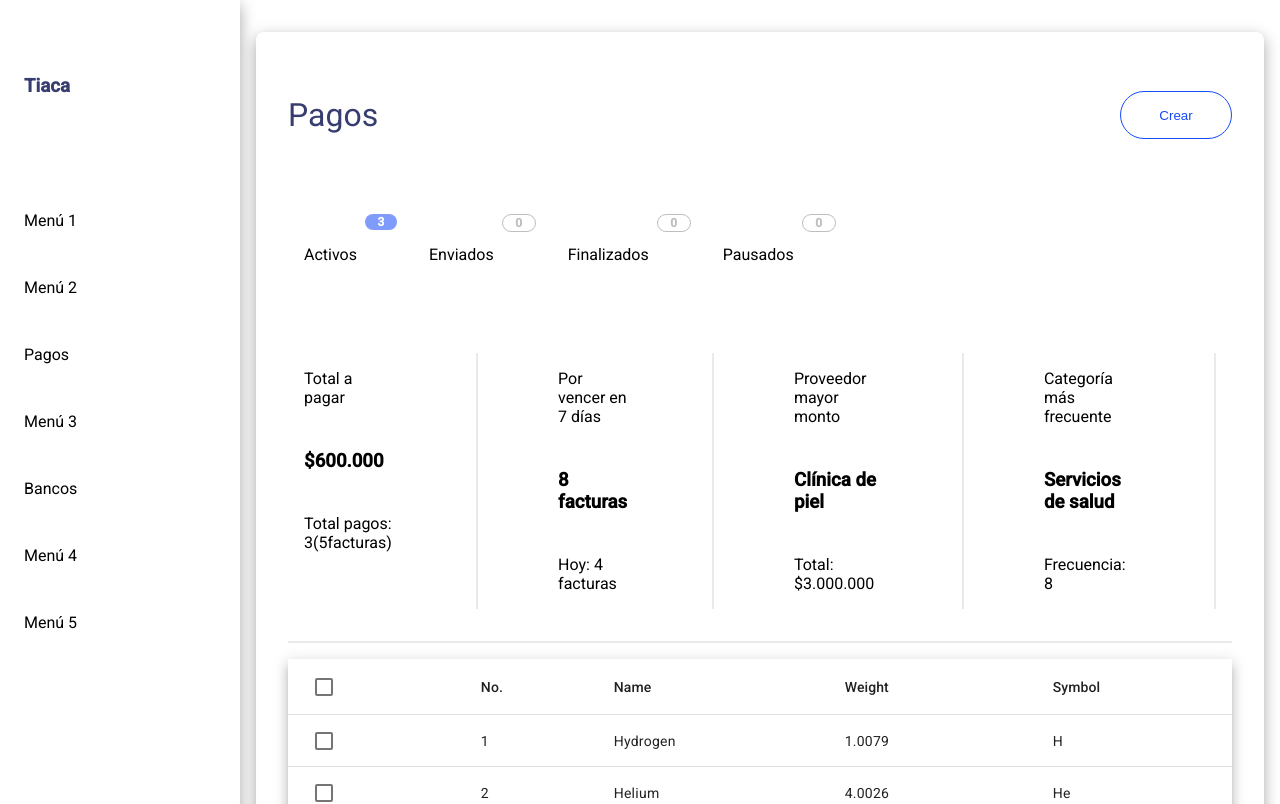
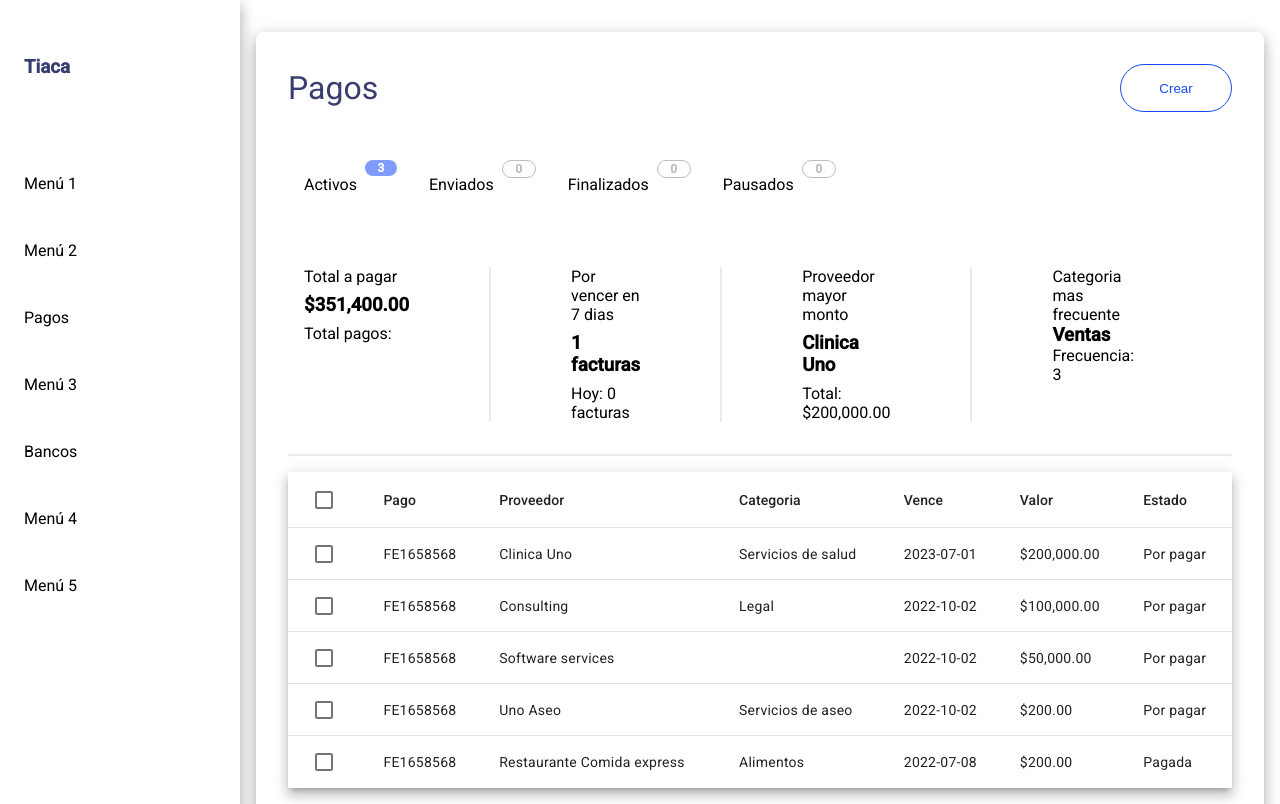
Before and after one commit to elicap88/front3, an Angular app: page /home/payments in a window 1280 px wide. Shown: the top 804 px of the page. Built offline with nearby package versions, Linux system fonts and the light colour scheme.

Commit message:
Payments

```diff
--- a/src/app/app.module.ts
+++ b/src/app/app.module.ts
@@ -16,6 +16,7 @@ import { SidebarComponent } from './components/sidebar/sidebar.component';
 import { PaymentsComponent } from './components/payments/payments.component';
 import { MatCheckboxModule } from '@angular/material/checkbox';
 import { MatTableModule } from '@angular/material/table';
+import { MatPaginatorModule } from '@angular/material/paginator';
 
 @NgModule({
   declarations: [
@@ -37,6 +38,7 @@ import { MatTableModule } from '@angular/material/table';
     HttpClientModule,
     MatCheckboxModule,
     MatTableModule,
+    MatPaginatorModule,
   ],
   providers: [],
   bootstrap: [AppComponent],
--- a/src/app/components/payments/interfaces/payment.ts
+++ b/src/app/components/payments/interfaces/payment.ts
@@ -5,6 +5,4 @@ export interface PaymentOptions {
 
 export interface PaymentInfo {
   label: string;
-  info: string;
-  total: string;
 }
--- a/src/app/components/payments/payments.component.css
+++ b/src/app/components/payments/payments.component.css
@@ -112,6 +112,10 @@
         flex-flow: column;
       }
     }
+
+    .payment-body {
+      padding-right: 5rem;
+    }
   }
 
   & .divider {
--- a/src/app/components/payments/payments.component.html
+++ b/src/app/components/payments/payments.component.html
@@ -18,13 +18,35 @@
     </ul>
   </nav>
   <section class="paymentInformation">
-    <div class="paymentBody" *ngFor="let info of payInfo">
+    <div class="paymentBody">
       <div class="paymentContainer">
-        <p>{{ info.label }}</p>
-        <h1>{{ info.info }}</h1>
-        <p>{{ info.total }}</p>
+        <p>Total a pagar</p>
+        <h1>{{ totalAmount | currency }}</h1>
+        <p>Total pagos:</p>
       </div>
-      <span class="verticalLine"></span>
+    </div>
+    <div class="paymentBody">
+      <div class="paymentContainer">
+        <p>Por vencer en 7 dias</p>
+        <h1>{{ expireSeven }} facturas</h1>
+        <p>Hoy: {{ toExpireT }} facturas</p>
+      </div>
+    </div>
+    <div class="paymentBody">
+      <div class="paymentContainer">
+        <p>Proveedor mayor monto</p>
+        <h1>{{ supplierHigher }}</h1>
+        <p>Total: {{ supplierHigherAmount | currency }}</p>
+      </div>
+    </div>
+    <div class="payment-body">
+      <div class="paymentContainer">
+        <p>Categoria mas frecuente</p>
+        <div *ngIf="category != undefined">
+          <h1>{{ category[0]?.category }}</h1>
+          <p>Frecuencia: {{ category[1] }}</p>
+        </div>
+      </div>
     </div>
   </section>
   <div class="divider"></div>
@@ -33,49 +55,56 @@
     <!-- Checkbox Column -->
     <ng-container matColumnDef="select">
       <th mat-header-cell *matHeaderCellDef>
-        <mat-checkbox>
-          <!--
-(change)="$event ? toggleAllRows() : null"
+        <mat-checkbox
+          (change)="$event ? toggleAllRows() : null"
           [checked]="selection.hasValue() && isAllSelected()"
           [indeterminate]="selection.hasValue() && !isAllSelected()"
           [aria-label]="checkboxLabel()"
-         -->
-        </mat-checkbox>
+        ></mat-checkbox>
       </th>
       <td mat-cell *matCellDef="let row">
-        <mat-checkbox>
-          <!--
+        <mat-checkbox
           (click)="$event.stopPropagation()"
           (change)="$event ? selection.toggle(row) : null"
           [checked]="selection.isSelected(row)"
           [aria-label]="checkboxLabel(row)"
-         -->
+        >
         </mat-checkbox>
       </td>
     </ng-container>
-
-    <!-- Position Column -->
-    <ng-container matColumnDef="position">
-      <th mat-header-cell *matHeaderCellDef>No.</th>
-      <td mat-cell *matCellDef="let element">{{ element.position }}</td>
+    <ng-container matColumnDef="payment">
+      <th mat-header-cell *matHeaderCellDef>Pago</th>
+      <td mat-cell *matCellDef="let element">{{ element.payment }}</td>
     </ng-container>
 
-    <!-- Name Column -->
-    <ng-container matColumnDef="name">
-      <th mat-header-cell *matHeaderCellDef>Name</th>
-      <td mat-cell *matCellDef="let element">{{ element.name }}</td>
+    <ng-container matColumnDef="supplier">
+      <th mat-header-cell *matHeaderCellDef>Proveedor</th>
+      <td mat-cell *matCellDef="let element">{{ element.supplier }}</td>
     </ng-container>
 
-    <!-- Weight Column -->
-    <ng-container matColumnDef="weight">
-      <th mat-header-cell *matHeaderCellDef>Weight</th>
-      <td mat-cell *matCellDef="let element">{{ element.weight }}</td>
+    <ng-container matColumnDef="category">
+      <th mat-header-cell *matHeaderCellDef>Categoria</th>
+      <td mat-cell *matCellDef="let element">{{ element.category }}</td>
     </ng-container>
 
-    <!-- Symbol Column -->
-    <ng-container matColumnDef="symbol">
-      <th mat-header-cell *matHeaderCellDef>Symbol</th>
-      <td mat-cell *matCellDef="let element">{{ element.symbol }}</td>
+    <ng-container matColumnDef="expire">
+      <th mat-header-cell *matHeaderCellDef>Vence</th>
+      <td mat-cell *matCellDef="let element">{{ element.expire }}</td>
+    </ng-container>
+
+    <ng-container matColumnDef="price">
+      <th mat-header-cell *matHeaderCellDef>Valor</th>
+      <td mat-cell *matCellDef="let element">{{ element.price | currency }}</td>
+    </ng-container>
+
+    <ng-container matColumnDef="responsible">
+      <th mat-header-cell *matHeaderCellDef>Responsable</th>
+      <td mat-cell *matCellDef="let element">{{ element.responsible }}</td>
+    </ng-container>
+
+    <ng-container matColumnDef="state">
+      <th mat-header-cell *matHeaderCellDef>Estado</th>
+      <td mat-cell *matCellDef="let element">{{ element.state }}</td>
     </ng-container>
 
     <tr mat-header-row *matHeaderRowDef="displayedColumns"></tr>
@@ -85,4 +114,11 @@
       (click)="selection.toggle(row)"
     ></tr>
   </table>
+
+  <mat-paginator
+    [length]="200"
+    [pageSizeOptions]="[5, 10, 50, 100]"
+    aria-label="Select page"
+  >
+  </mat-paginator>
 </main>
--- a/src/app/components/payments/payments.component.ts
+++ b/src/app/components/payments/payments.component.ts
@@ -4,26 +4,8 @@ import { MatTableDataSource, MatTableModule } from '@angular/material/table';
 import { MatCheckboxModule } from '@angular/material/checkbox';
 import { SelectionModel } from '@angular/cdk/collections';
 import { PaymentsService } from './services/payments.service';
-
-export interface PeriodicElement {
-  name: string;
-  position: number;
-  weight: number;
-  symbol: string;
-}
-
-const ELEMENT_DATA: PeriodicElement[] = [
-  { position: 1, name: 'Hydrogen', weight: 1.0079, symbol: 'H' },
-  { position: 2, name: 'Helium', weight: 4.0026, symbol: 'He' },
-  { position: 3, name: 'Lithium', weight: 6.941, symbol: 'Li' },
-  { position: 4, name: 'Beryllium', weight: 9.0122, symbol: 'Be' },
-  { position: 5, name: 'Boron', weight: 10.811, symbol: 'B' },
-  { position: 6, name: 'Carbon', weight: 12.0107, symbol: 'C' },
-  { position: 7, name: 'Nitrogen', weight: 14.0067, symbol: 'N' },
-  { position: 8, name: 'Oxygen', weight: 15.9994, symbol: 'O' },
-  { position: 9, name: 'Fluorine', weight: 18.9984, symbol: 'F' },
-  { position: 10, name: 'Neon', weight: 20.1797, symbol: 'Ne' },
-];
+import { ViewChild } from '@angular/core';
+import { MatPaginator } from '@angular/material/paginator';
 
 @Component({
   selector: 'app-payments',
@@ -32,16 +14,26 @@ const ELEMENT_DATA: PeriodicElement[] = [
 })
 export class PaymentsComponent {
   payments: any;
+  totalAmount: any = 0;
+  supplierHigherAmount: any = 0;
+  frequentCategory: any;
+  supplierHigher: string = '';
+  category: any;
+  expireSeven: number = 0;
+  toExpireT: number = 0;
+  @ViewChild(MatPaginator, { static: true }) paginator!: MatPaginator;
 
   displayedColumns: string[] = [
     'select',
-    'position',
-    'name',
-    'weight',
-    'symbol',
+    'payment',
+    'supplier',
+    'category',
+    'expire',
+    'price',
+    'state',
   ];
-  dataSource = new MatTableDataSource<PeriodicElement>(ELEMENT_DATA);
-  selection = new SelectionModel<PeriodicElement>(true, []);
+  dataSource = new MatTableDataSource<any>();
+  selection = new SelectionModel<any>(true, []);
 
   payment = 'Pagos';
   subscription: any;
@@ -68,32 +60,127 @@ export class PaymentsComponent {
   payInfo: PaymentInfo[] = [
     {
       label: 'Total a pagar',
-      info: '$600.000',
-      total: 'Total pagos: 3(5facturas)',
     },
     {
       label: 'Por vencer en 7 días',
-      info: '8 facturas',
-      total: 'Hoy: 4 facturas',
     },
     {
       label: 'Proveedor mayor monto',
-      info: 'Clínica de piel',
-      total: 'Total: $3.000.000',
     },
     {
       label: 'Categoría más frecuente',
-      info: 'Servicios de salud',
-      total: 'Frecuencia: 8',
     },
   ];
 
   constructor(private paymentSevice: PaymentsService) {}
 
+  isAllSelected() {
+    const numSelected = this.selection.selected.length;
+    const numRows = this.dataSource.data.length;
+    return numSelected === numRows;
+  }
+
   ngOnInit() {
-    this.subscription = this.paymentSevice.getJobs().subscribe((res) => {
-      this.payments = res[0];
-      console.log('this.payments', this.payments);
+    this.dataSource.paginator = this.paginator;
+    this.getPaymenyts();
+  }
+
+  getPaymenyts() {
+    this.subscription = this.paymentSevice.getJobs().subscribe((res: any) => {
+      if (res) {
+        this.payments = res[0];
+        this.dataSource.data = this.payments;
+        this.getTotalAmount(this.payments);
+        this.category = this.frequencyCategory(this.payments);
+        this.expireSeven = this.toExpire7Days(this.payments);
+        this.toExpireT = this.toExpireToday(this.payments);
+      }
     });
   }
+
+  getTotalAmount(data: any) {
+    data.forEach((element: any, i: number) => {
+      if (element.price) {
+        this.totalAmount = this.totalAmount + element.price;
+      }
+      if (element.price > this.supplierHigherAmount) {
+        this.supplierHigherAmount = element.price;
+        this.supplierHigher = element.supplier;
+      }
+    });
+  }
+
+  frequencyCategory(arr: any[]) {
+    const frecuencia = new Map<string, number>();
+    let maxFrecuencia = 0;
+    let valorMasRepetido: any;
+
+    arr.forEach((elem) => {
+      let freq = (frecuencia.get(elem.category) || 0) + 1;
+      frecuencia.set(elem.category, freq);
+      if (freq > maxFrecuencia) {
+        maxFrecuencia = freq;
+        valorMasRepetido = elem;
+      }
+    });
+    console.log([valorMasRepetido, maxFrecuencia]); // Salida: 2
+    return [valorMasRepetido, maxFrecuencia];
+  }
+
+  toExpire7Days(fechas: any[]): number {
+    const coincidencias: Date[] = [];
+    const hoy = new Date();
+
+    fechas.forEach((fecha) => {
+      let date = new Date(fecha.expire);
+      const diferencia = date.getTime() - hoy.getTime();
+      const dias = Math.floor(diferencia / (1000 * 60 * 60 * 24)); // calcular la diferencia en días
+      if (dias >= 0 && dias <= 7) {
+        // si la fecha está dentro de los próximos 7 días
+        coincidencias.push(date);
+      }
+    });
+    return coincidencias.length;
+  }
+
+  toExpireToday(fechas: any[]) {
+    const hoy = new Date();
+    const diaDeLaFecha = hoy.getDate();
+    const mesDeLaFecha = hoy.getUTCMonth() + 1;
+    //const mesDeLaFecha = mes + 1;
+    const anioDeLaFecha = hoy.getFullYear();
+    let cantidadDeCoincidencias = 0;
+
+    fechas.forEach((fecha) => {
+      let date = new Date(fecha.expire);
+      if (
+        diaDeLaFecha === date.getDate() + 1 &&
+        mesDeLaFecha === date.getUTCMonth() &&
+        anioDeLaFecha === date.getFullYear()
+      ) {
+        cantidadDeCoincidencias++;
+      }
+    });
+
+    return cantidadDeCoincidencias;
+  }
+
+  /** The label for the checkbox on the passed row */
+  checkboxLabel(row?: any): string {
+    if (!row) {
+      return `${this.isAllSelected() ? 'deselect' : 'select'} all`;
+    }
+    return `${this.selection.isSelected(row) ? 'deselect' : 'select'} row ${
+      row.position + 1
+    }`;
+  }
+
+  /** Selects all rows if they are not all selected; otherwise clear selection. */
+  toggleAllRows() {
+    if (this.isAllSelected()) {
+      this.selection.clear();
+      return;
+    }
+    this.selection.select(...this.dataSource.data);
+  }
 }
--- a/src/assets/data/data.json
+++ b/src/assets/data/data.json
@@ -3,8 +3,8 @@
     "id": 1,
     "supplier": "Clinica Uno",
     "category": "Servicios de salud",
-    "expire": "18/02/2022",
-    "price": 200.0,
+    "expire": "2023-07-01",
+    "price": 200000,
     "responsible": "Jesus Caldas",
     "state": "Por pagar",
     "payment": "FE1658568",
@@ -14,8 +14,8 @@
     "id": 2,
     "supplier": "Consulting",
     "category": "Legal",
-    "expire": "20/02/2022",
-    "price": 200.0,
+    "expire": "2022-10-02",
+    "price": 100000,
     "responsible": "Jesus Caldas",
     "state": "Por pagar",
     "payment": "FE1658568",
@@ -24,9 +24,8 @@
   {
     "id": 3,
     "supplier": "Software services",
-    "category": "Informatica",
-    "expire": "20/02/2022",
-    "price": 200.0,
+    "expire": "2022-10-02",
+    "price": 50000,
     "responsible": "Jesus Caldas",
     "state": "Por pagar",
     "payment": "FE1658568",
@@ -36,7 +35,7 @@
     "id": 4,
     "supplier": "Uno Aseo",
     "category": "Servicios de aseo",
-    "expire": "20/02/2022",
+    "expire": "2022-10-02",
     "price": 200.0,
     "responsible": "Jesus Caldas",
     "state": "Por pagar",
@@ -47,10 +46,10 @@
     "id": 5,
     "supplier": "Restaurante Comida express",
     "category": "Alimentos",
-    "expire": "20/02/2022",
+    "expire": "2022-07-08",
     "price": 200.0,
     "responsible": "Jesus Caldas",
-    "state": "Por pagar",
+    "state": "Pagada",
     "payment": "FE1658568",
     "items": 12
   },
@@ -58,10 +57,10 @@
     "id": 6,
     "supplier": "Accesorios informaticos",
     "category": "Ventas",
-    "expire": "20/02/2022",
+    "expire": "2022-10-02",
     "price": 200.0,
     "responsible": "Jesus Caldas",
-    "state": "Por pagar",
+    "state": "Pagada",
     "payment": "FE1658568",
     "items": 12
   },
@@ -69,7 +68,7 @@
     "id": 7,
     "supplier": "Musica y globos",
     "category": "Entretenimiento",
-    "expire": "20/02/2022",
+    "expire": "2022-10-02",
     "price": 200.0,
     "responsible": "Jesus Caldas",
     "state": "Por pagar",
@@ -80,7 +79,7 @@
     "id": 8,
     "supplier": "Compuatdoras y algo mas",
     "category": "Ventas",
-    "expire": "20/02/2022",
+    "expire": "2022-10-02",
     "price": 200.0,
     "responsible": "Jesus Caldas",
     "state": "Por pagar",
@@ -91,7 +90,7 @@
     "id": 9,
     "supplier": "Lisshop",
     "category": "Ventas",
-    "expire": "20/02/2022",
+    "expire": "2023-07-01",
     "price": 200.0,
     "responsible": "Jesus Caldas",
     "state": "Por pagar",
@@ -102,7 +101,7 @@
     "id": 10,
     "supplier": "Consulting",
     "category": "Legal",
-    "expire": "20/02/2022",
+    "expire": "2023-07-08",
     "price": 200.0,
     "responsible": "Jesus Caldas",
     "state": "Por pagar",
--- a/src/styles.css
+++ b/src/styles.css
@@ -1,4 +1,15 @@
 /* You can add global styles to this file, and also import other style files */
 
-html, body { height: 100%; }
-body { margin: 0; font-family: Roboto, "Helvetica Neue", sans-serif; }
+html,
+body {
+  height: 100%;
+}
+body {
+  margin: 0;
+  font-family: Roboto, 'Helvetica Neue', sans-serif;
+}
+
+h1,
+p {
+  margin: 0;
+}
```
